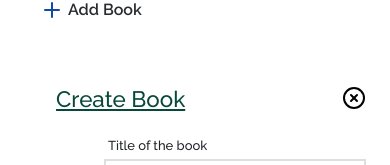
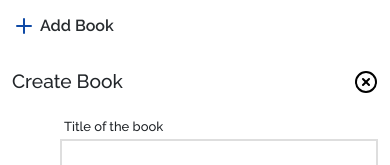
Before and after one commit to Rasi98/library_react_training, a React (Create React App) app: page / in a window 390 px wide. Both pictures are taken after a click on the picture 52 px from the left and 688 px from the top of the page. Shown: the part 679-844 px from the top of the page. Built offline with nearby package versions, Linux system fonts and the light colour scheme.

Commit message:
Mobile Responsiveness

```diff
--- a/src/assets/styles/partials/_CreateAuthor.scss
+++ b/src/assets/styles/partials/_CreateAuthor.scss
@@ -17,6 +17,8 @@
      cursor: pointer;
      color: red;
    }
+
+
 
    .title{
      font-size: 1.2rem;
--- a/src/assets/styles/partials/_createBooksForm.scss
+++ b/src/assets/styles/partials/_createBooksForm.scss
@@ -1,25 +1,31 @@
 .createBooksSection{
   display: flex;
   flex-direction: column;
-  margin: 4em 1em 1em;
-  width: 70vh;
-}
-
-.booksForm{
-  height: 80%;
-  margin-left: 3em;
-  margin-top: 1em;
-  display: flex;
-  flex-direction: column;
-
+  margin-top: 2rem;
+  width: 100%;
 }
 
 .IconClass{
   display: flex;
-  justify-content: flex-end;
+  justify-content: center;
+  align-items: center;
   cursor: pointer;
   color: red;
 }
+
+.title{
+  font-size: 1.2rem;
+}
+
+.booksForm{
+  margin-top: 1em;
+}
+
+.add-book .px-1{
+  font-size: 1.2rem;
+}
+
+
 
 .IconClass-close{
   cursor: pointer;
@@ -40,28 +46,8 @@
   font-size: small;
 }
 
-.title{
-  color: #08483A;
-  text-decoration: underline;
-  font-size: 140%;
-}
 
-.button{
-  width: 100%;
-  display: flex;
-  flex-direction: column;
-  align-items: flex-end;
-  margin-top: 0;
-}
 
-.submit-btn{
-  background: #01589D;
-  color: white;
-  border: none;
-  width: 28%;
-  border-radius: 7px;
-  padding: 1% 4% 1% 4%;
-}
 
 .errormsg {
   color: red;
@@ -76,3 +62,161 @@
   flex-direction: row;
   justify-content: space-between;
 }
+
+//Corrections
+.createBooksSection {
+  display: flex;
+  flex-direction: column;
+  margin-top: 2rem;
+  width: 100%;
+
+  //h4{
+  //  color: #01589D; //change color
+  //  border-bottom: solid 2px;
+  //  width: fit-content;
+  //}
+
+  .IconClass{
+    display: flex;
+    justify-content: center;
+    align-items: center;
+    cursor: pointer;
+    color: red;
+  }
+
+  .IconClass-close{
+    cursor: pointer;
+    color: red;
+  }
+
+  .title{
+    font-size: 1.2rem;
+  }
+
+  .booksForm {
+    margin-top: 1em;
+  }
+  .button {
+    display: flex;
+    justify-content: center;
+    color: white;
+    margin-top: 25px;
+
+    Button {
+      color: white;
+      background: #01589D;
+      border-radius: 7px;
+      border: none;
+      width: 80%;
+      padding: 1% 4% 1% 4%;
+    }
+
+
+  }
+
+  .booksForm {
+    height: 80%;
+    margin-left: 3em;
+    margin-top: 1em;
+    display: flex;
+    flex-direction: column;
+  }
+
+  //Input field
+  .form-control {
+    margin-bottom: 0;
+    border-radius: 0;
+  }
+  //.form-control:focus {
+  //  border-color: #ff80ff;
+  //  box-shadow: 0px 1px 1px rgba(0, 0, 0, 0.075) inset, 0px 0px 8px rgba(255, 100, 255, 0.5);
+  //}
+
+  //Error messege
+  .errormsg {
+    color: red;
+    font-style: italic;
+    padding-top: 0;
+    font-size: 0.8em;
+  }
+}
+@include media-breakpoint-up(sm) {
+  .CreateAuthor {
+    display: flex;
+    flex-direction: column;
+    margin-top: 2rem;
+    width: 100%;
+
+    .title {
+      font-size: 1.3rem;
+    }
+
+    .IconClass {
+      display: flex;
+      justify-content: flex-end;
+      align-items: center;
+      cursor: pointer;
+      color: red;
+    }
+  }
+
+  @include media-breakpoint-up(xl){
+    .CreateAuthor {
+      display: flex;
+      flex-direction: column;
+      margin: 3.5em 1em 1em;
+      width: 70vh;
+      padding-left: inherit;
+
+      .IconClass{
+        display: flex;
+        justify-content: flex-end;
+        align-items: center;
+        cursor: pointer;
+        color: red;
+      }
+
+      .title{
+        font-size: 140%;
+      }
+
+      .createAuthorInput {
+        margin-left: 3em;
+        margin-top: 1em;
+        input {
+
+        }
+      }
+      .ButtonClass {
+        display: flex;
+        justify-content: flex-end;
+        color: white;
+        margin-top: 30px;
+
+        Button {
+          color: white;
+          background: #01589D;
+          border-radius: 7px;
+          border: none;
+          width: 28%;
+          padding: 1% 4% 1% 4%;
+        }
+      }
+
+      //Input field
+      .form-control {
+        margin-bottom: 0;
+        border-radius: 0;
+      }
+
+      //Error messege
+      .errormsg {
+        color: red;
+        font-style: italic;
+        padding-top: 0;
+        font-size: 0.8em;
+      }
+    }
+  }
+
+}
--- /dev/null
+++ b/src/assets/styles/partials/temp.css
@@ -0,0 +1,79 @@
+.createBooksSection {
+  display: flex;
+  flex-direction: column;
+  margin: 4em 1em 1em;
+  width: 70vh;
+}
+
+.booksForm {
+  height: 80%;
+  margin-left: 3em;
+  margin-top: 1em;
+  display: flex;
+  flex-direction: column;
+}
+
+.IconClass {
+  display: flex;
+  justify-content: flex-end;
+  cursor: pointer;
+  color: red;
+}
+
+.IconClass-close {
+  cursor: pointer;
+  color: red;
+}
+
+.form-control {
+  margin-bottom: 15px;
+  border-radius: 0;
+  height: 34px;
+  width: 100%;
+  border: 2px solid #dedede;
+}
+
+.input-label {
+  margin-bottom: 3px;
+  margin-left: 4px;
+  font-size: small;
+}
+
+.title {
+  color: #08483A;
+  text-decoration: underline;
+  font-size: 140%;
+}
+
+.button {
+  width: 100%;
+  display: flex;
+  flex-direction: column;
+  align-items: flex-end;
+  margin-top: 0;
+}
+
+.submit-btn {
+  background: #01589D;
+  color: white;
+  border: none;
+  width: 28%;
+  border-radius: 7px;
+  padding: 1% 4% 1% 4%;
+}
+
+.errormsg {
+  color: red;
+  font-style: italic;
+  padding-top: 0;
+  font-size: 0.8em;
+}
+
+.title-col {
+  width: 100%;
+  display: flex;
+  flex-direction: row;
+  justify-content: space-between;
+}
+
+/*# sourceMappingURL=temp.css.map */
--- /dev/null
+++ b/src/assets/styles/partials/temp.scss
@@ -0,0 +1,78 @@
+.createBooksSection{
+  display: flex;
+  flex-direction: column;
+  margin: 4em 1em 1em;
+  width: 70vh;
+}
+
+.booksForm{
+  height: 80%;
+  margin-left: 3em;
+  margin-top: 1em;
+  display: flex;
+  flex-direction: column;
+
+}
+
+.IconClass{
+  display: flex;
+  justify-content: flex-end;
+  cursor: pointer;
+  color: red;
+}
+
+.IconClass-close{
+  cursor: pointer;
+  color: red;
+}
+
+.form-control{
+  margin-bottom: 15px;
+  border-radius: 0;
+  height: 34px;
+  width: 100%;
+  border: 2px solid #dedede;
+}
+
+.input-label{
+  margin-bottom: 3px;
+  margin-left: 4px;
+  font-size: small;
+}
+
+.title{
+  color: #08483A;
+  text-decoration: underline;
+  font-size: 140%;
+}
+
+.button{
+  width: 100%;
+  display: flex;
+  flex-direction: column;
+  align-items: flex-end;
+  margin-top: 0;
+}
+
+.submit-btn{
+  background: #01589D;
+  color: white;
+  border: none;
+  width: 28%;
+  border-radius: 7px;
+  padding: 1% 4% 1% 4%;
+}
+
+.errormsg {
+  color: red;
+  font-style: italic;
+  padding-top: 0;
+  font-size: 0.8em;
+}
+
+.title-col{
+  width: 100%;
+  display: flex;
+  flex-direction: row;
+  justify-content: space-between;
+}
--- a/src/components/Authors.tsx
+++ b/src/components/Authors.tsx
@@ -6,6 +6,8 @@ import AuthorsList from './AuthorsList';
 import AuthorsTitle from './AuthorsTitle';
 import AddAuthor from './AddAuthor';
 import {IAuthor} from "../views/author";
+
+
 
 type authorsProps = {
     handleAddAuthor: (author: string) => void
--- a/src/components/books/Books.tsx
+++ b/src/components/books/Books.tsx
@@ -54,7 +54,7 @@ const Books: React.FC<booksProps> = (props) => {
     }
 
     return(
-        <Row className='book-section mx-3 my-2'>
+        <Row className='book-section mt-4 mb-5 mx-lg-3 my-lg-2'>
             <BookTitle />
             <BookList allBooks={books} handleDeleteBook={handleDeleteBook}/>
             <AddBook onAddBookClick={handleAddBookForm}/>
```
Also changed, not shown: src/assets/styles/main.css (added, +17 -0 lines), 1 other file (tests, documents, lock files or other folders).
